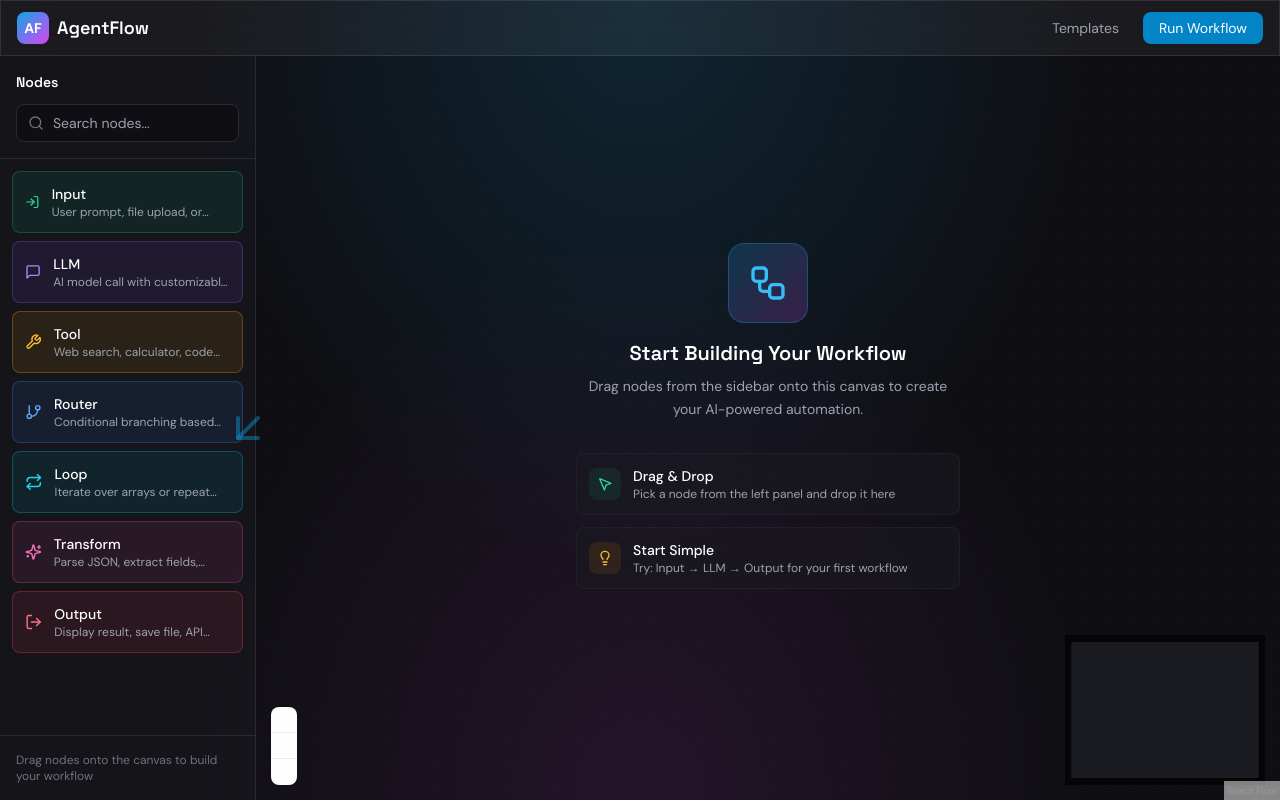
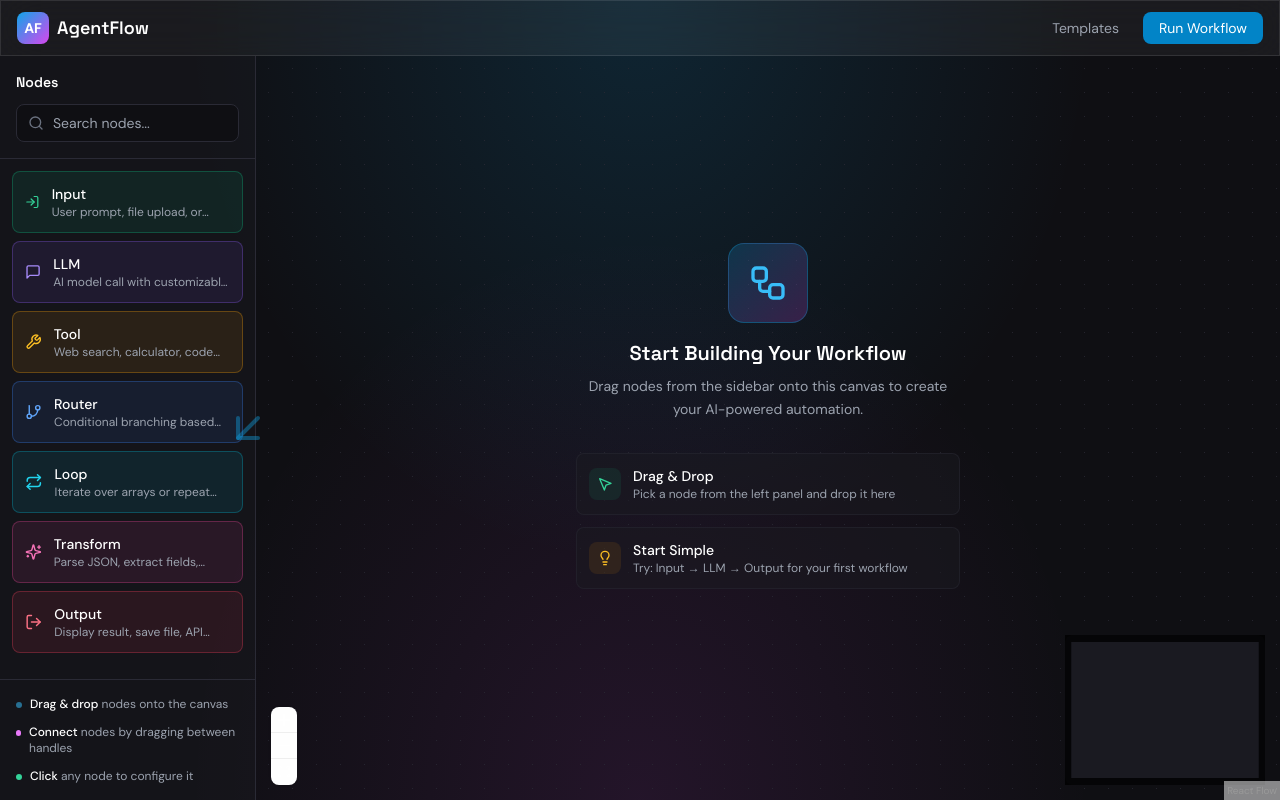
Before and after one commit to mpalmer79/AgentFlow, a React (Vite) app in the folder frontend/: page / in a window 1280 px wide. Both pictures are taken after a click on the button "Get Started". Built offline with nearby package versions, Linux system fonts and the light colour scheme; the HTML template or start-up script is replaced by a standard one.

Commit message:
Update NodeLibrary.tsx

```diff
--- a/frontend/src/components/NodeLibrary/NodeLibrary.tsx
+++ b/frontend/src/components/NodeLibrary/NodeLibrary.tsx
@@ -138,10 +138,25 @@ export default function NodeLibrary() {
         )}
       </div>
 
-      <div className="p-4 border-t border-canvas-border">
-        <p className="text-xs text-gray-500">
-          Drag nodes onto the canvas to build your workflow
-        </p>
+      <div className="p-4 border-t border-canvas-border space-y-3">
+        <div className="flex items-start gap-2">
+          <div className="w-1.5 h-1.5 rounded-full bg-agent-400 mt-1.5 animate-pulse" />
+          <p className="text-xs text-gray-400">
+            <span className="text-white font-medium">Drag & drop</span> nodes onto the canvas
+          </p>
+        </div>
+        <div className="flex items-start gap-2">
+          <div className="w-1.5 h-1.5 rounded-full bg-flow-400 mt-1.5" />
+          <p className="text-xs text-gray-400">
+            <span className="text-white font-medium">Connect</span> nodes by dragging between handles
+          </p>
+        </div>
+        <div className="flex items-start gap-2">
+          <div className="w-1.5 h-1.5 rounded-full bg-emerald-400 mt-1.5" />
+          <p className="text-xs text-gray-400">
+            <span className="text-white font-medium">Click</span> any node to configure it
+          </p>
+        </div>
       </div>
     </aside>
   )
```
